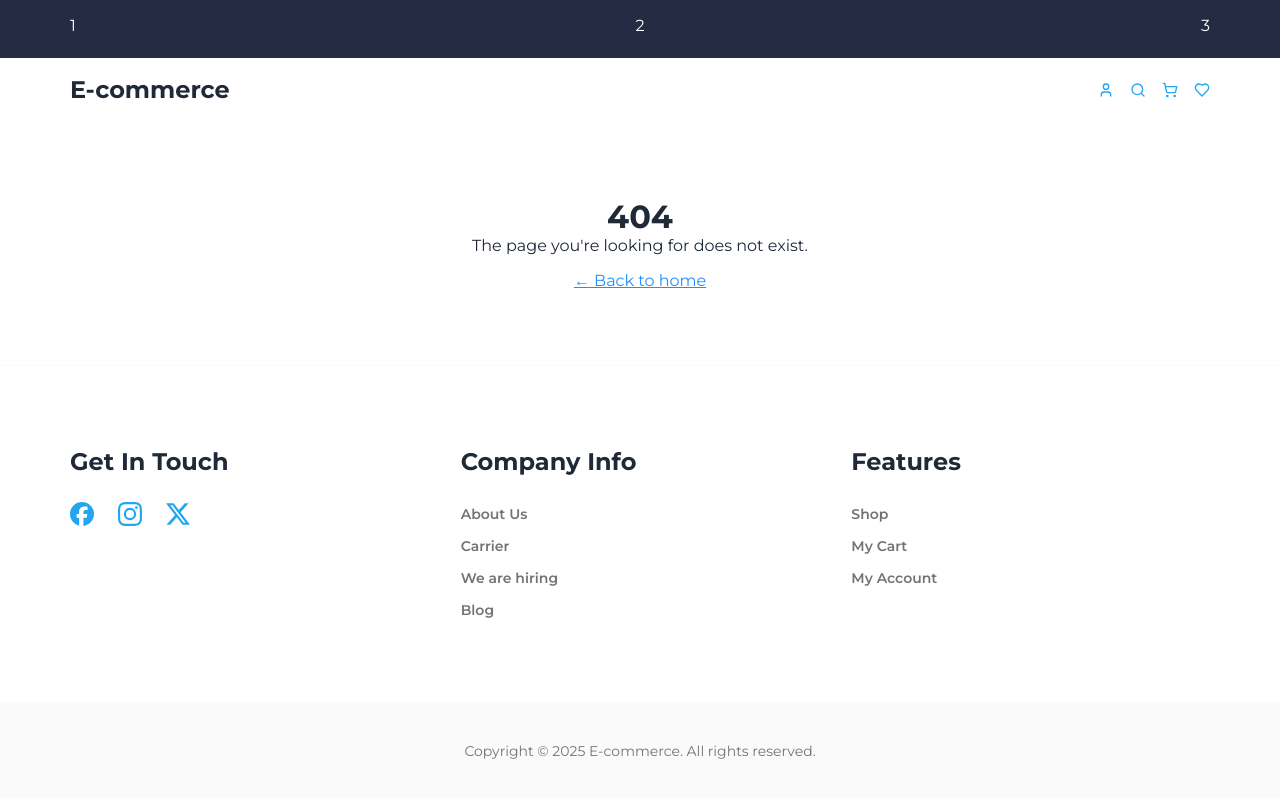
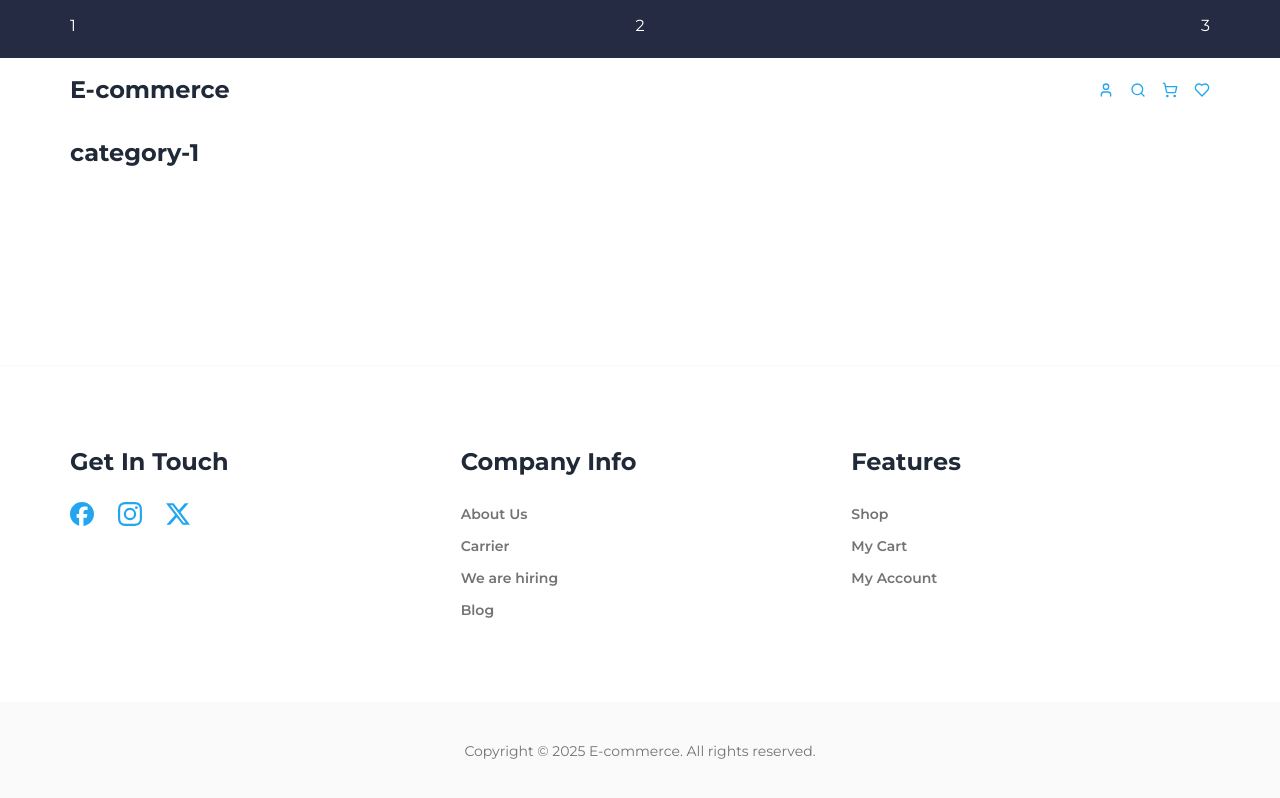
Before and after one commit to IgnacioFleming/react-mentoring-ecommerce-ifleming, a React (Vite) app: page /shop/category-1 in a window 1280 px wide. Built offline with nearby package versions, Linux system fonts and the light colour scheme.

Commit message:
feat: add Category page

```diff
--- /dev/null
+++ b/src/pages/Category/Category.tsx
@@ -0,0 +1,12 @@
+import { useParams } from 'react-router-dom';
+import { Container } from '../../components/Container';
+
+export const Category = () => {
+  const { category } = useParams();
+
+  return (
+    <Container>
+      <h2>{category}</h2>
+    </Container>
+  );
+};
--- /dev/null
+++ b/src/pages/Category/index.ts
@@ -0,0 +1 @@
+export * from './Category';
--- a/src/routes/Router.tsx
+++ b/src/routes/Router.tsx
@@ -4,6 +4,7 @@ import { MainLayout } from '../layout/MainLayout';
 import { NotFound } from '../pages/NotFound';
 import { Shop } from '../pages/Shop';
 import { MyAccount } from '../pages/MyAccount';
+import { Category } from '../pages/Category';
 
 export const Router = () => {
   return (
@@ -12,6 +13,7 @@ export const Router = () => {
         <Route path="/" element={<MainLayout />}>
           <Route index element={<Homepage />} />
           <Route path="/shop" element={<Shop />} />
+          <Route path="/shop/:category" element={<Category />} />
           <Route path="/my-account" element={<MyAccount />} />
           <Route path="*" element={<NotFound />} />
         </Route>
```
